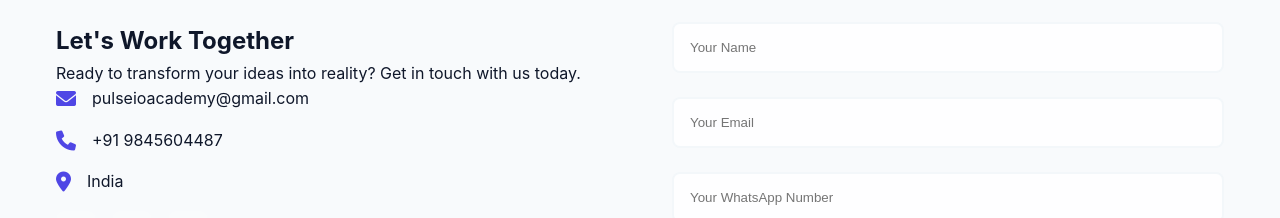
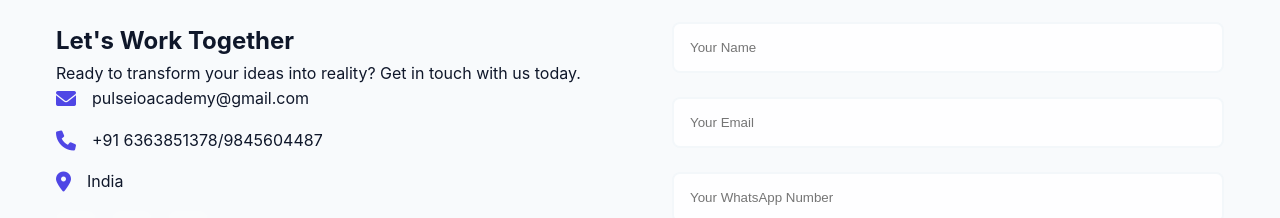
Before and after one commit to sathwikshetty0/PulseIO, a plain HTML site: page index.html in a window 1280 px wide. Shown: the part 2900-3118 px from the top of the page. Drawn offline with Linux system fonts and the light colour scheme.

Commit message:
Update index.html

```diff
--- a/index.html
+++ b/index.html
@@ -858,7 +858,7 @@
                 </div>
                 <div class="contact-item">
                     <i class="fas fa-phone"></i>
-                    <span>+91 9845604487</span>
+                    <span>+91 6363851378/9845604487</span>
                 </div>
                 <div class="contact-item">
                     <i class="fas fa-map-marker-alt"></i>
```
